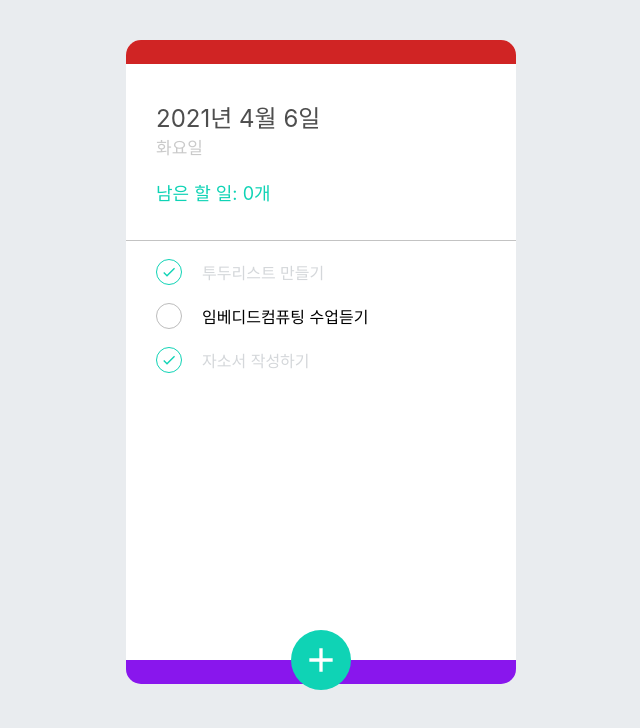
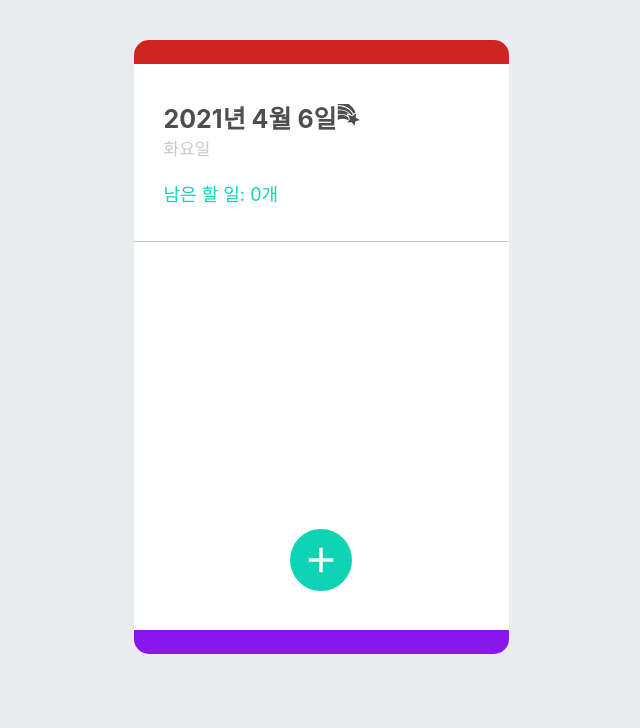
Before and after one commit to hyejooLim/rainbow, a React (Create React App) app: page / in a window 1280 px wide. Shown: the top 728 px of the page, without its empty margins (319-959 px from the left). Built offline with nearby package versions, Linux system fonts and the light colour scheme.

Commit message:
performance optimization

```diff
--- a/src/components/TDadd.jsx
+++ b/src/components/TDadd.jsx
@@ -1,11 +1,12 @@
-import React, { useState, useRef } from 'react';
+import React, { useState, useCallback, useContext, useMemo, memo } from 'react';
 import styled, { css } from 'styled-components';
 import { MdAdd } from 'react-icons/md';
+import { TodosContext, CREATE } from '../TDcontext';
 
 const AddBtn = styled.button`
-  width: 60px;
-  height: 60px;
-  font-size: 40px;
+  width: 62px;
+  height: 62px;
+  font-size: 42px;
   background-color: #0fd3b5;
   color: white;
   border-radius: 50%;
@@ -17,7 +18,7 @@ const AddBtn = styled.button`
   outline: none;
   position: absolute;
   left: 50%;
-  bottom: 0px;
+  bottom: 70px;
   transform: translate(-50%, 50%);
 
   &:hover {
@@ -27,10 +28,11 @@ const AddBtn = styled.button`
 
   transition: 0.125s all ease-in;
   ${(props) =>
-    props.click &&
+    props.open &&
     css`
       background-color: #fb6060;
       transform: translate(-50%, 50%) rotate(45deg);
+      bottom: -10px;
 
       &:hover {
         background-color: #fa9595;
@@ -54,32 +56,40 @@ const Input = styled.input`
   width: 100%;
   padding: 12px;
   border: 1px solid #dee2e6;
-  font-size: 18px;
+  font-size: 15px;
   outline: none; // 파란 테두리 제거
 `;
 
 const TDadd = () => {
-  const [click, setClick] = useState(false);
+  const [value, setValue] = useState('');
+  const [open, setOpen] = useState(false);
 
-  const onClickBtn = (e) => {
+  const { nextId, dispatch } = useContext(TodosContext);
+
+  const onClickBtn = () => setOpen(!open);
+  const onChangeInput = (e) => setValue(e.target.value);
+
+  const onSubmitForm = useCallback((e) => {
     e.preventDefault();
-    setClick(!click);
-  };
+    dispatch({ type: CREATE, id: nextId.current, text: value });
+    nextId.current += 1;
+    setValue('');
+  }, [value, nextId]);
 
   return (
     <>
-      {click && (
+      {open && (
         <InputFormContainer>
-          <InputForm>
-            <Input autoFocus placeholder='할 일을 입력 후, ENTER를 누르세요.' />
+          <InputForm onSubmit={onSubmitForm}>
+            <Input autoFocus placeholder='할 일을 입력 후, ENTER를 누르세요.' value={value} onChange={onChangeInput} />
           </InputForm>
         </InputFormContainer>
       )}
-      <AddBtn onClick={onClickBtn} click={click}>
+      {useMemo(() => <AddBtn onClick={onClickBtn} open={open}>
         <MdAdd />
-      </AddBtn>
+      </AddBtn>, [open])}
     </>
   );
 };
 
-export default TDadd;
+export default memo(TDadd);
--- a/src/components/TDhead.jsx
+++ b/src/components/TDhead.jsx
@@ -1,4 +1,6 @@
-import React, { useEffect, useState } from 'react';
+import React, { useContext, memo, useMemo } from 'react';
+import { TodosContext } from '../TDcontext';
+import { GiRainbowStar } from 'react-icons/gi';
 import styled from 'styled-components';
 
 const TDheadBlock = styled.header`
@@ -10,7 +12,8 @@ const TDheadBlock = styled.header`
 
   .date {
     color: #4e4e4e;
-    font-size: 24px;
+    font-size: 25px;
+    margin: 0;
   }
 
   .day {
@@ -26,37 +29,31 @@ const TDheadBlock = styled.header`
 `;
 
 const TDhead = () => {
-  const [year, setYear] = useState(0);
-  const [month, setMonth] = useState(0);
-  const [date, setDate] = useState(0);
-  const [day, setDay] = useState('');
-  const [leftwork, setLeftWork] = useState(0);
+  const date = new Date();
+  const dateString = date.toLocaleDateString('ko-KR', {
+    year: 'numeric',
+    month: 'long',
+    day: 'numeric'
+  });
 
-  useEffect(() => {
-    const date = new Date();
-    setYear(date.getFullYear());
-    setMonth(date.getMonth() + 1);
-    setDate(date.getDate());
-    if (date.getDay() === 0) {
-      setDay('일');
-    } else if (date.getDay() === 1) {
-      setDay('월');
-    } else if (date.getDay() === 2) {
-      setDay('화');
-    } else if (date.getDay() === 3) {
-      setDay('수');
-    }
-  }, []);
+  const dayString = date.toLocaleDateString('ko-KR', {
+    weekday: 'long',
+  });
+
+  const { state } = useContext(TodosContext);
+  console.log(state);
+  const leftWork = state.filter((todo) => !todo.done);
 
   return (
     <TDheadBlock>
-      <div className='date'>
-        {year}년 {month}월 {date}일
-      </div>
-      <div className='day'>{day}요일</div>
-      <div className='left-work'>남은 할 일: {leftwork}개</div>
+      <h1 className='date'>
+        {dateString}
+        {useMemo(() => <GiRainbowStar />, [])}
+      </h1>
+      <div className='day'>{dayString}</div>
+      <div className='left-work'>남은 할 일: {leftWork.length}개</div>
     </TDheadBlock>
   );
 };
 
-export default TDhead;
+export default memo(TDhead);
--- a/src/components/TDitem.jsx
+++ b/src/components/TDitem.jsx
@@ -1,6 +1,7 @@
-import React from 'react';
+import React, { useContext, memo, useMemo } from 'react';
+import { MdDone, MdDelete } from 'react-icons/md';
+import { TodosContext, TOGGLE, REMOVE } from '../TDcontext';
 import styled, { css } from 'styled-components';
-import { MdDone, MdDelete } from 'react-icons/md';
 
 const Remove = styled.div`
   cursor: pointer;
@@ -16,7 +17,7 @@ const Remove = styled.div`
 const TDitemBlock = styled.div`
   display: flex;
   align-items: center;
-  padding: 18px 30px 0 30px;
+  padding-bottom: 10px;
   font-size: 16px;
 
   &:hover {
@@ -45,7 +46,7 @@ const CheckCircle = styled.div`
 `;
 
 const Text = styled.div`
-  flex: 1; // 차지할 수 있는 영역 모두 차지
+  flex: 1;
 
   ${(props) =>
     props.done &&
@@ -55,16 +56,28 @@ const Text = styled.div`
 `;
 
 const TDitem = ({ id, done, text }) => {
+  const { dispatch } = useContext(TodosContext);
+
+  const onToggle = () => {
+    console.log(id);
+    dispatch({ type: TOGGLE, id });
+  };
+
+  const onRemove = () => {
+    dispatch({ type: REMOVE, id });
+  };
+
   return (
     <TDitemBlock>
-      <CheckCircle done={done}>{done && <MdDone />}</CheckCircle>{' '}
-      {/* done=true이면 체크표시 */}
-      <Text done={done}>{text}</Text> {/* done=true이면 글자색 연하게 */}
-      <Remove>
+      {useMemo(() => <CheckCircle onClick={onToggle} done={done}>
+        {done && <MdDone />}
+      </CheckCircle>, [done])}
+      <Text done={done}>{text}</Text>
+      {useMemo(() => <Remove onClick={onRemove}>
         <MdDelete />
-      </Remove>
+      </Remove>, [])}
     </TDitemBlock>
   );
 };
 
-export default TDitem;
+export default memo(TDitem);
--- a/src/components/TDlayout.jsx
+++ b/src/components/TDlayout.jsx
@@ -5,14 +5,16 @@ import TDlist from './TDlist';
 import TDadd from './TDadd';
 
 const TDlayoutBlock = styled.div`
-  width: 390px;
-  height: 620px;
+  width: 375px;
+  height: 590px;
   position: relative;
-  margin: auto;
+  margin: 0 auto;
   margin-top: 40px;
   background-color: white;
   border-radius: 15px;
-  border-bottom: 24px solid #8916ED;
+  border-bottom: 24px solid #8916ed;
+  display: flex;
+  flex-direction: column;
 `;
 
 const TDlayout = () => {
--- a/src/components/TDlist.jsx
+++ b/src/components/TDlist.jsx
@@ -1,20 +1,24 @@
-import React from 'react';
+import React, { useContext, memo } from 'react';
+import TDitem from './TDitem';
+import { TodosContext } from '../TDcontext';
 import styled from 'styled-components';
-import TDitem from './TDitem';
 
 const TDlistBlock = styled.div`
-  flex: 1;
+  flex: 1; // 차지할 수 있는 영역 모두 차지 (부모 컴포넌트도 flex box이어야 함)
+  padding: 20px 30px;
   overflow-y: auto;
 `;
 
 const TDlist = () => {
+  const { state } = useContext(TodosContext);
+
   return (
     <TDlistBlock>
-      <TDitem text='투두리스트 만들기' done={true} />
-      <TDitem text='임베디드컴퓨팅 수업듣기' done={false} />
-      <TDitem text='자소서 작성하기' done={true} />
+      {state.map((todo) => (
+        <TDitem key={todo.id} id={todo.id} text={todo.text} done={todo.done}></TDitem>
+      ))}
     </TDlistBlock>
-  )
+  );
 };
 
-export default TDlist;
+export default memo(TDlist);
```
